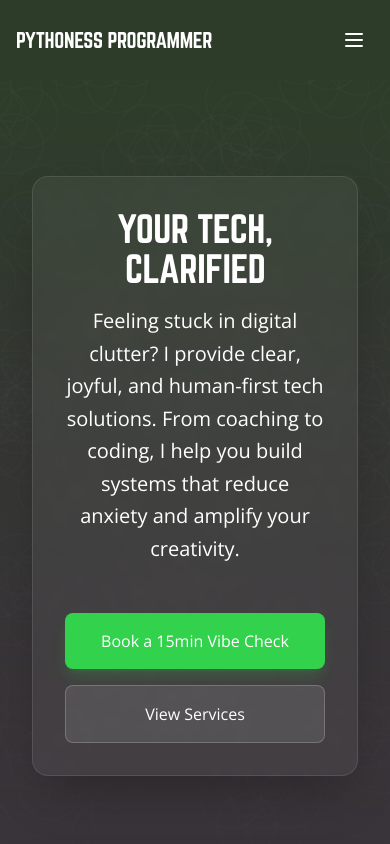
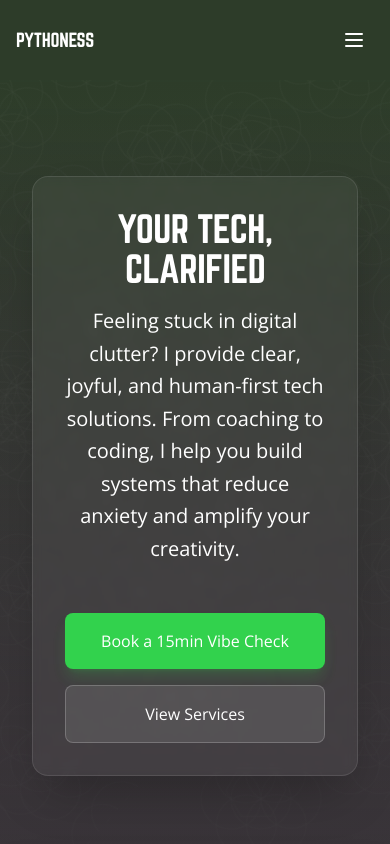
Before and after one commit to devandapaige/pythoness-programmer, a Next.js app: page / in a window 390 px wide. Shown: the top 844 px of the page. Built offline with nearby package versions, Linux system fonts and the light colour scheme.

Commit message:
Checkpoint before follow-up message

```diff
--- a/src/components/Header.tsx
+++ b/src/components/Header.tsx
@@ -23,13 +23,14 @@ export default function Header() {
         >
           <Link
             href="/"
-            className="text-xl font-display tracking-tight uppercase text-white hover:text-brand-green-accent transition-colors focus:outline-none focus:ring-2 focus:ring-brand-green-accent focus:ring-offset-2 rounded-lg"
+            className="text-lg sm:text-xl font-display tracking-tight uppercase text-white hover:text-brand-green-accent transition-colors focus:outline-none focus:ring-2 focus:ring-brand-green-accent focus:ring-offset-2 rounded-lg flex-shrink-0 min-w-0"
             aria-label="Pythoness Programmer - Home"
           >
-            Pythoness Programmer
+            <span className="hidden xs:inline">Pythoness Programmer</span>
+            <span className="xs:hidden">Pythoness</span>
           </Link>
           <div
-            className="hidden md:flex space-x-8 text-sm font-medium"
+            className="hidden md:flex space-x-8 text-sm font-medium flex-shrink-0"
             role="navigation"
             aria-label="Primary navigation"
           >
@@ -66,7 +67,7 @@ export default function Header() {
             </Link>
           </div>
           <button
-            className="md:hidden text-white hover:text-brand-green-accent focus:outline-none focus:ring-2 focus:ring-brand-green-accent focus:ring-offset-2 rounded-lg p-2"
+            className="md:hidden text-white hover:text-brand-green-accent focus:outline-none focus:ring-2 focus:ring-brand-green-accent focus:ring-offset-2 rounded-lg p-2 flex-shrink-0"
             aria-label="Toggle mobile menu"
             aria-expanded={isMenuOpen}
             aria-controls="mobile-menu"
```
